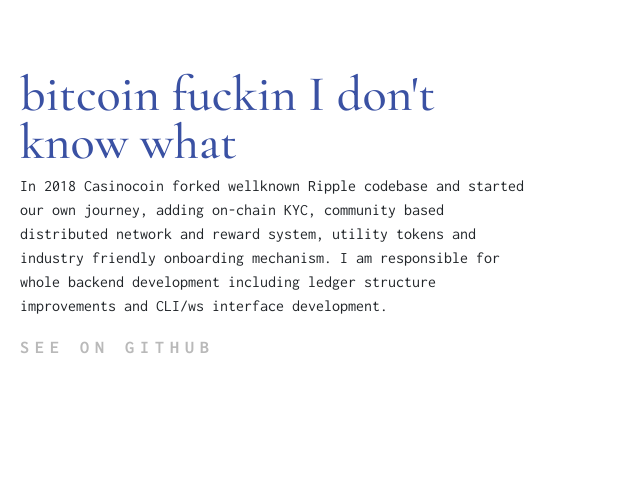
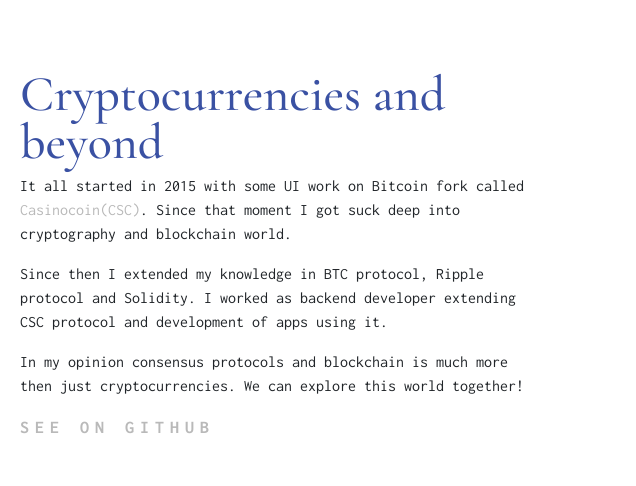
Before and after one commit to rrozek/rrozek.github.io, a plain HTML site: page index.html in a window 1280 px wide. Shown: the part 1875-2361 px from the top of the page, 644-1280 px from the left. Drawn offline with nearby package versions, Linux system fonts and the light colour scheme.

Commit message:
"Fix" content ;)

```diff
--- a/index.html
+++ b/index.html
@@ -85,10 +85,11 @@
       <!-- right column-->
       <div class="col-12 col-md-6">
         <div class="extra-gutters">
-          <h3>bitcoin fuckin I don't know what</h3>
-          <p> In 2018 Casinocoin forked wellknown Ripple codebase and started our own journey, adding on-chain KYC, community based distributed network and reward system, utility tokens and industry friendly onboarding mechanism. I am responsible for whole backend development including ledger structure improvements and CLI/ws interface development.
-          </p>
-          <a class="project-link" href="" target="_blank">see on github</a>
+          <h3>Cryptocurrencies and beyond</h3>
+          <p>It all started in 2015 with some UI work on Bitcoin fork called <a href="https://casinocoin.org/" target="_blank">Casinocoin(CSC)</a>. Since that moment I got suck deep into cryptography and blockchain world.</p>
+          <p>Since then I extended my knowledge in BTC protocol, Ripple protocol and Solidity. I worked as backend developer extending CSC protocol and development of apps using it.</p>
+          <p>In my opinion consensus protocols and blockchain is much more then just cryptocurrencies. We can explore this world together!</p>
+          <a class="project-link" href="https://github.com/rrozek?tab=repositories" target="_blank">see on github</a>
         </div>
       </div>
     </div>
@@ -124,7 +125,7 @@
           <p> In 2018 under influence of mobility-sharing boom I created an Android app aggregating car/scooter sharing devices available in my area on one map for easy searching.</p>
           <p>The ultimate goal was to enable rental from within the app. It became more of a law/business agreement issue rather then coding and I abandoned it. Don't miss <a href="https://github.com/ubahnverleih/WoBike" target="_blank">ubahnverleih repo</a> if you want to get your hands dirty, or <a href="https://www.trafi.com/" target="_blank">Trafi</a> if you prefer things that just work ;)
           </p>
-          <a class="project-link" href="" target="_blank">see on github</a>
+          <a class="project-link" href="https://github.com/rrozek?tab=repositories" target="_blank">see on github</a>
         </div>
       </div>
     </div>
```
